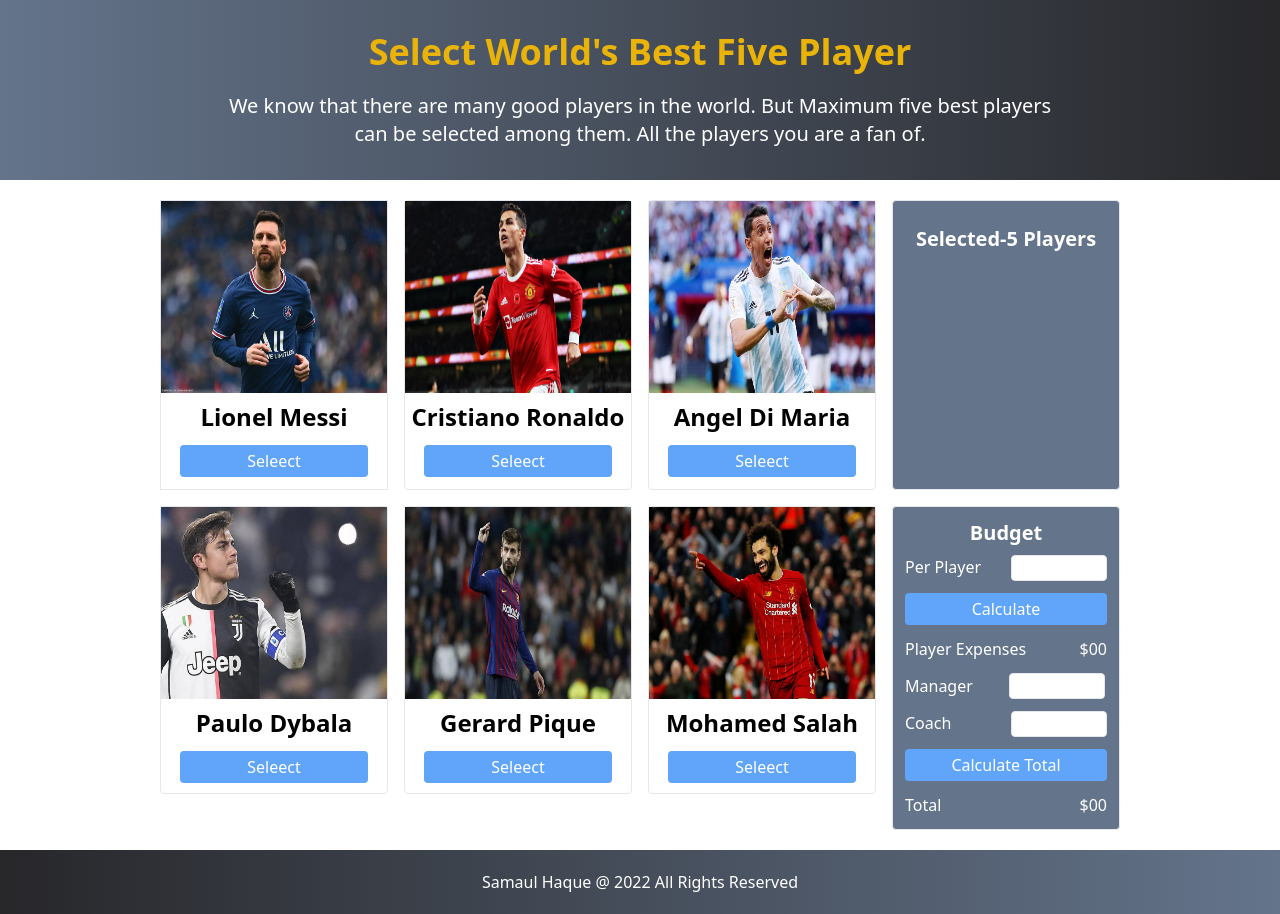
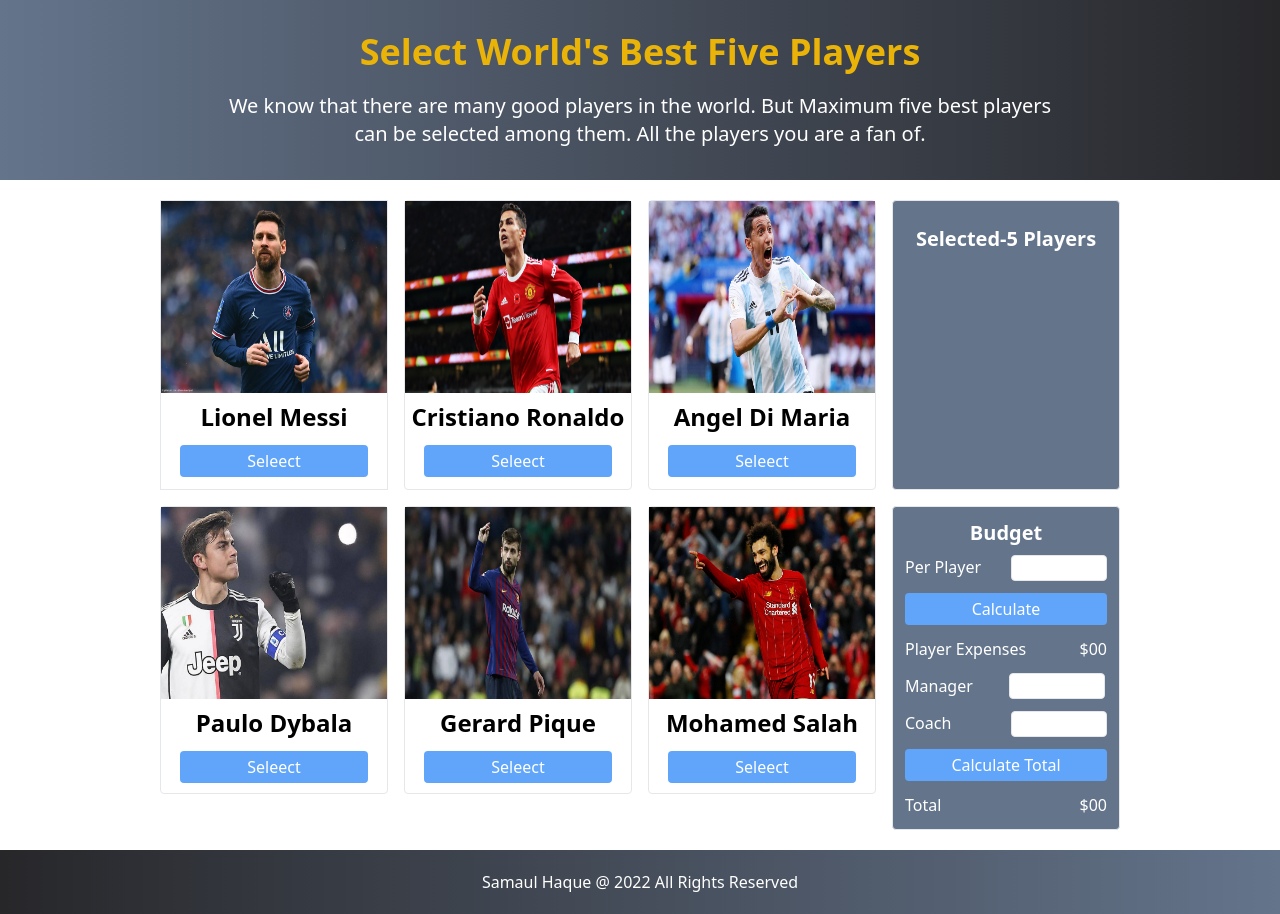
Before and after one commit to SamaulHaque/select-five-player, a plain HTML site: page index.html in a window 1280 px wide. Drawn offline with nearby package versions, Linux system fonts and the light colour scheme.

```diff
--- a/index.html
+++ b/index.html
@@ -5,14 +5,14 @@
     <meta http-equiv="X-UA-Compatible" content="IE=edge">
     <meta name="viewport" content="width=device-width, initial-scale=1.0">
     <link rel="shortcut icon" href="images/icon.jpg" type="image/x-icon">
-    <title>Select World's Best Five</title>
+    <title>Select World's Best Five Players</title>
     <script src="https://cdn.tailwindcss.com"></script>
 </head>
 <body>
     <header class="bg-gradient-to-l from-slate-500 to-zinc-800 hover:bg-gradient-to-r">
         <div class="grid grid-cols-1 w-3/4 mx-auto text-center text-white p-8">
          <div>
-           <h1 class="text-4xl font-bold mb-5 text-yellow-500" >Select World's Best Five Player </h1>
+           <h1 class="text-4xl font-bold mb-5 text-yellow-500" >Select World's Best Five Players</h1>
            <p class="text-xl">We know that there are many good players in the world. But Maximum  five
             best players <br> can be selected among them. All the players you are a fan of.
           </p>
```
